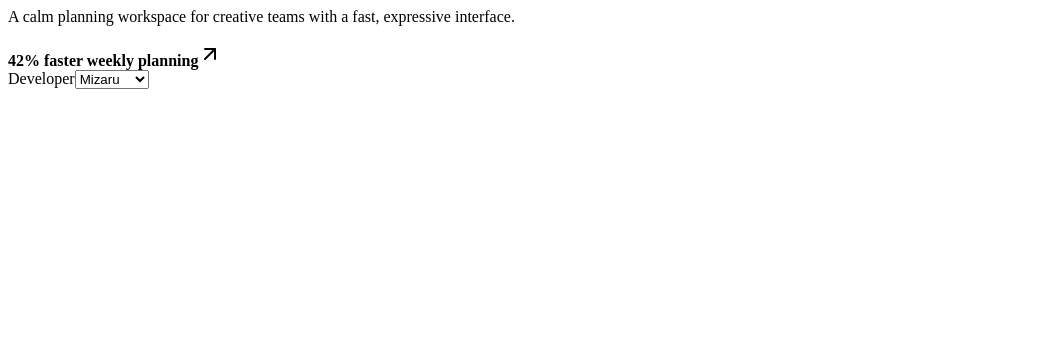
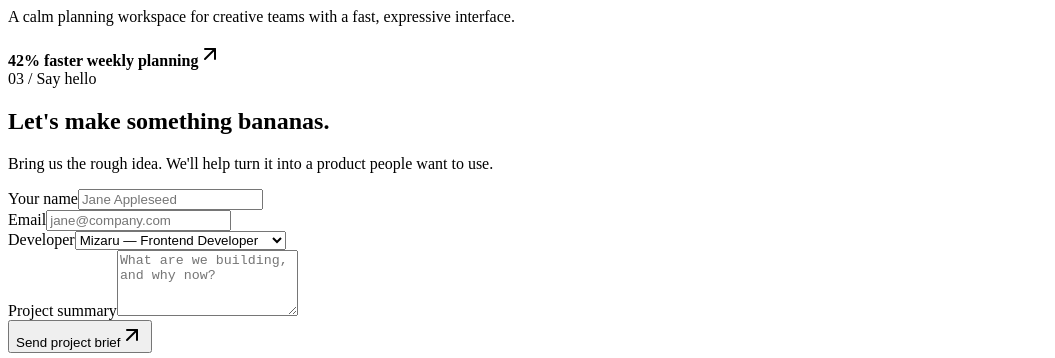
Before and after one commit to borysenkomike-cmyk/monkey-portfolio, a React (Vite) app in the folder frontend/: page / in a window 1280 px wide. Shown: the part 1324-1682 px from the top of the page, without its empty margins (0-1055 px from the left). Before the commit the page ends 1421 px from the top, so only its background shows below. Built offline with nearby package versions, Linux system fonts and the light colour scheme.

Commit message:
feat: add validated contact experience

```diff
--- a/frontend/src/App.tsx
+++ b/frontend/src/App.tsx
@@ -1,9 +1,10 @@
 import { useRef, useState } from 'react';
 
+import { ContactForm } from './components/ContactForm';
 import { DeveloperProfile } from './components/DeveloperProfile';
 import { HeroCarousel } from './components/HeroCarousel';
 import { SiteHeader } from './components/SiteHeader';
-import { developers, type DeveloperId } from './data/developers';
+import type { DeveloperId } from './data/developers';
 
 const prefersReducedMotion = () =>
   window.matchMedia('(prefers-reduced-motion: reduce)').matches;
@@ -38,20 +39,11 @@ export default function App() {
           <DeveloperProfile activeId={activeId} onActiveChange={setActiveId} />
         </div>
 
-        <section className="contact-section" id="contact" ref={contactRef}>
-          <label htmlFor="contact-developer">Developer</label>
-          <select
-            id="contact-developer"
-            value={contactDeveloper}
-            onChange={(event) => setContactDeveloper(event.target.value as DeveloperId)}
-          >
-            {developers.map((developer) => (
-              <option key={developer.id} value={developer.id}>
-                {developer.name}
-              </option>
-            ))}
-          </select>
-        </section>
+        <ContactForm
+          ref={contactRef}
+          selectedDeveloper={contactDeveloper}
+          onDeveloperChange={setContactDeveloper}
+        />
       </main>
     </div>
   );
--- /dev/null
+++ b/frontend/src/components/ContactForm.tsx
@@ -0,0 +1,149 @@
+import { forwardRef, useState, type FormEvent } from 'react';
+import { ArrowUpRight, Check } from 'lucide-react';
+
+import { developers, type DeveloperId } from '../data/developers';
+import {
+  validateContact,
+  type ContactErrors,
+  type ContactValues,
+} from '../lib/validateContact';
+
+interface ContactFormProps {
+  selectedDeveloper: DeveloperId;
+  onDeveloperChange: (id: DeveloperId) => void;
+}
+
+export const ContactForm = forwardRef<HTMLElement, ContactFormProps>(
+  function ContactForm({ selectedDeveloper, onDeveloperChange }, ref) {
+    const [values, setValues] = useState<Omit<ContactValues, 'developer'>>({
+      name: '',
+      email: '',
+      summary: '',
+    });
+    const [errors, setErrors] = useState<ContactErrors>({});
+    const [submitted, setSubmitted] = useState(false);
+
+    const updateValue = (field: keyof typeof values, value: string) => {
+      setValues((current) => ({ ...current, [field]: value }));
+      setErrors((current) => ({ ...current, [field]: undefined }));
+    };
+
+    const handleSubmit = (event: FormEvent<HTMLFormElement>) => {
+      event.preventDefault();
+      const nextValues: ContactValues = {
+        ...values,
+        developer: selectedDeveloper,
+      };
+      const nextErrors = validateContact(nextValues);
+
+      if (Object.keys(nextErrors).length > 0) {
+        setErrors(nextErrors);
+        return;
+      }
+
+      setSubmitted(true);
+    };
+
+    return (
+      <section className="contact-section" id="contact" ref={ref} aria-labelledby="contact-title">
+        <div className="contact-section__intro">
+          <span className="section-heading__index">03 / Say hello</span>
+          <h2 id="contact-title">Let&apos;s make something bananas.</h2>
+          <p>Bring us the rough idea. We&apos;ll help turn it into a product people want to use.</p>
+        </div>
+
+        {submitted ? (
+          <div className="contact-success" role="status">
+            <span className="contact-success__icon">
+              <Check aria-hidden="true" />
+            </span>
+            <span>Message landed</span>
+            <h3>Brief received.</h3>
+            <p>
+              Thanks, {values.name.trim()}. {developers.find(({ id }) => id === selectedDeveloper)?.name}
+              {' '}will be in touch at {values.email.trim()}.
+            </p>
+            <button type="button" className="button button--text" onClick={() => setSubmitted(false)}>
+              Send another brief
+            </button>
+          </div>
+        ) : (
+          <form className="contact-form" onSubmit={handleSubmit} noValidate>
+            <div className="field">
+              <label htmlFor="contact-name">Your name</label>
+              <input
+                id="contact-name"
+                name="name"
+                autoComplete="name"
+                value={values.name}
+                onChange={(event) => updateValue('name', event.target.value)}
+                aria-invalid={Boolean(errors.name)}
+                aria-describedby={errors.name ? 'contact-name-error' : undefined}
+                placeholder="Jane Appleseed"
+              />
+              {errors.name && <span id="contact-name-error" className="field__error">{errors.name}</span>}
+            </div>
+
+            <div className="field">
+              <label htmlFor="contact-email">Email</label>
+              <input
+                id="contact-email"
+                name="email"
+                type="email"
+                autoComplete="email"
+                value={values.email}
+                onChange={(event) => updateValue('email', event.target.value)}
+                aria-invalid={Boolean(errors.email)}
+                aria-describedby={errors.email ? 'contact-email-error' : undefined}
+                placeholder="jane@company.com"
+              />
+              {errors.email && <span id="contact-email-error" className="field__error">{errors.email}</span>}
+            </div>
+
+            <div className="field">
+              <label htmlFor="contact-developer">Developer</label>
+              <select
+                id="contact-developer"
+                value={selectedDeveloper}
+                onChange={(event) => onDeveloperChange(event.target.value as DeveloperId)}
+                aria-invalid={Boolean(errors.developer)}
+                aria-describedby={errors.developer ? 'contact-developer-error' : undefined}
+              >
+                {developers.map((developer) => (
+                  <option key={developer.id} value={developer.id}>
+                    {developer.name} — {developer.role}
+                  </option>
+                ))}
+              </select>
+              {errors.developer && (
+                <span id="contact-developer-error" className="field__error">{errors.developer}</span>
+              )}
+            </div>
+
+            <div className="field field--wide">
+              <label htmlFor="contact-summary">Project summary</label>
+              <textarea
+                id="contact-summary"
+                name="summary"
+                rows={4}
+                value={values.summary}
+                onChange={(event) => updateValue('summary', event.target.value)}
+                aria-invalid={Boolean(errors.summary)}
+                aria-describedby={errors.summary ? 'contact-summary-error' : undefined}
+                placeholder="What are we building, and why now?"
+              />
+              {errors.summary && (
+                <span id="contact-summary-error" className="field__error">{errors.summary}</span>
+              )}
+            </div>
+
+            <button className="button button--primary contact-form__submit" type="submit">
+              Send project brief
+              <ArrowUpRight aria-hidden="true" />
+            </button>
+          </form>
+        )}
+      </section>
+    );
+  },
+);
--- /dev/null
+++ b/frontend/src/lib/validateContact.ts
@@ -0,0 +1,29 @@
+import type { DeveloperId } from '../data/developers';
+
+export interface ContactValues {
+  name: string;
+  email: string;
+  developer: DeveloperId | '';
+  summary: string;
+}
+
+export type ContactErrors = Partial<Record<keyof ContactValues, string>>;
+
+const emailPattern = /^[^\s@]+@[^\s@]+\.[^\s@]+$/;
+
+export function validateContact(values: ContactValues): ContactErrors {
+  const errors: ContactErrors = {};
+
+  if (!values.name.trim()) errors.name = 'Tell us your name.';
+
+  if (!values.email.trim()) {
+    errors.email = 'Add your email.';
+  } else if (!emailPattern.test(values.email.trim())) {
+    errors.email = 'Enter a valid email.';
+  }
+
+  if (!values.developer) errors.developer = 'Choose a developer.';
+  if (!values.summary.trim()) errors.summary = 'Tell us a little about the project.';
+
+  return errors;
+}
```
Also changed, not shown: 2 other files (tests, documents, lock files or other folders).
